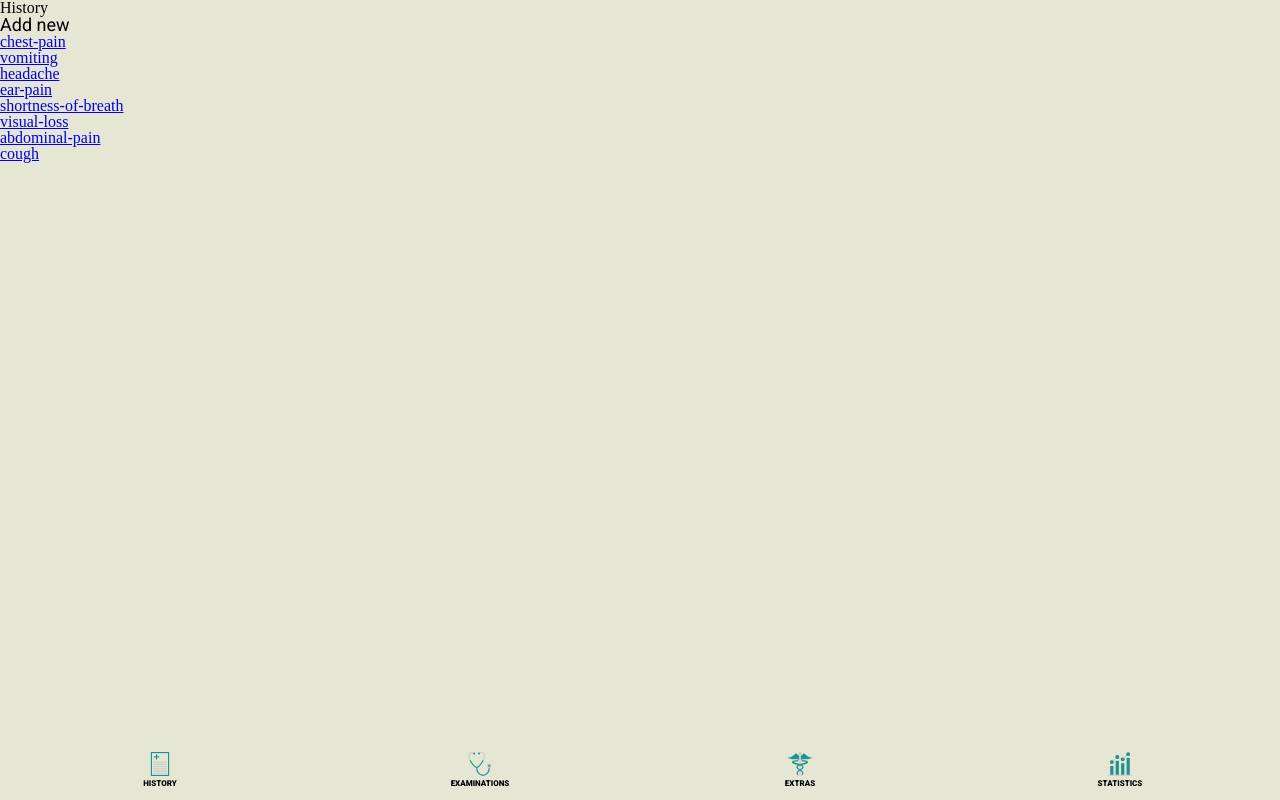
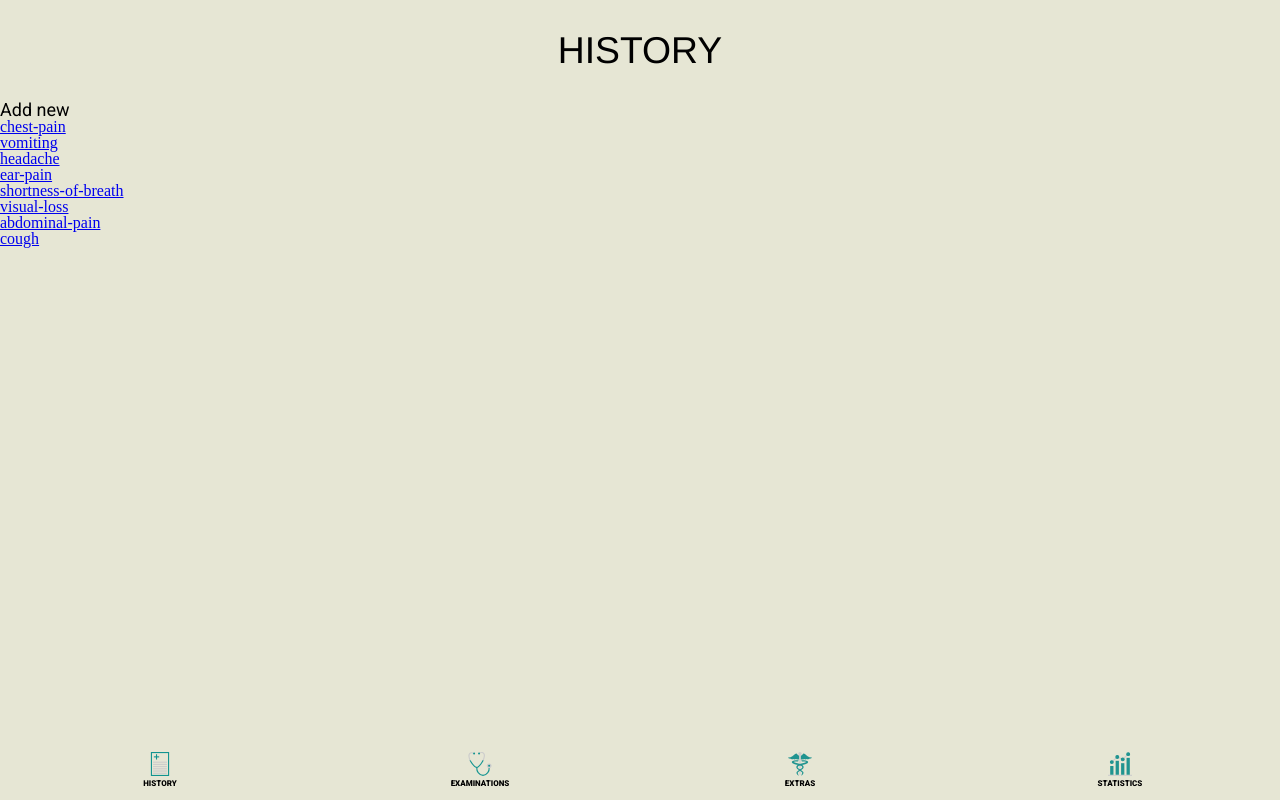
Before and after one commit to fac-14/OSCEBossKey, a React (Vite) app: page /history in a window 1280 px wide. Built offline with nearby package versions, Linux system fonts and the light colour scheme; a web font is replaced by a local one.

Commit message:
add ExamName component to History component

```diff
--- a/src/components/History.js
+++ b/src/components/History.js
@@ -6,7 +6,7 @@ import { Link } from "react-router-dom";
 
 import dummyData from "../utils/dummy-data.json";
 // import AddNewStation from "./AddNewStation";
-// import ExamName from "./ExamName";
+import ExamName from "./ExamName";
 // import "../assets/history.scss";
 import Navbar from "./Navbar";
 
@@ -25,7 +25,7 @@ class History extends React.Component {
     );
     return (
       <React.Fragment>
-        <h1>History</h1>
+        <ExamName exam="history" />
         <p>Add new</p>
         {stationElements}
         <Navbar />
```
